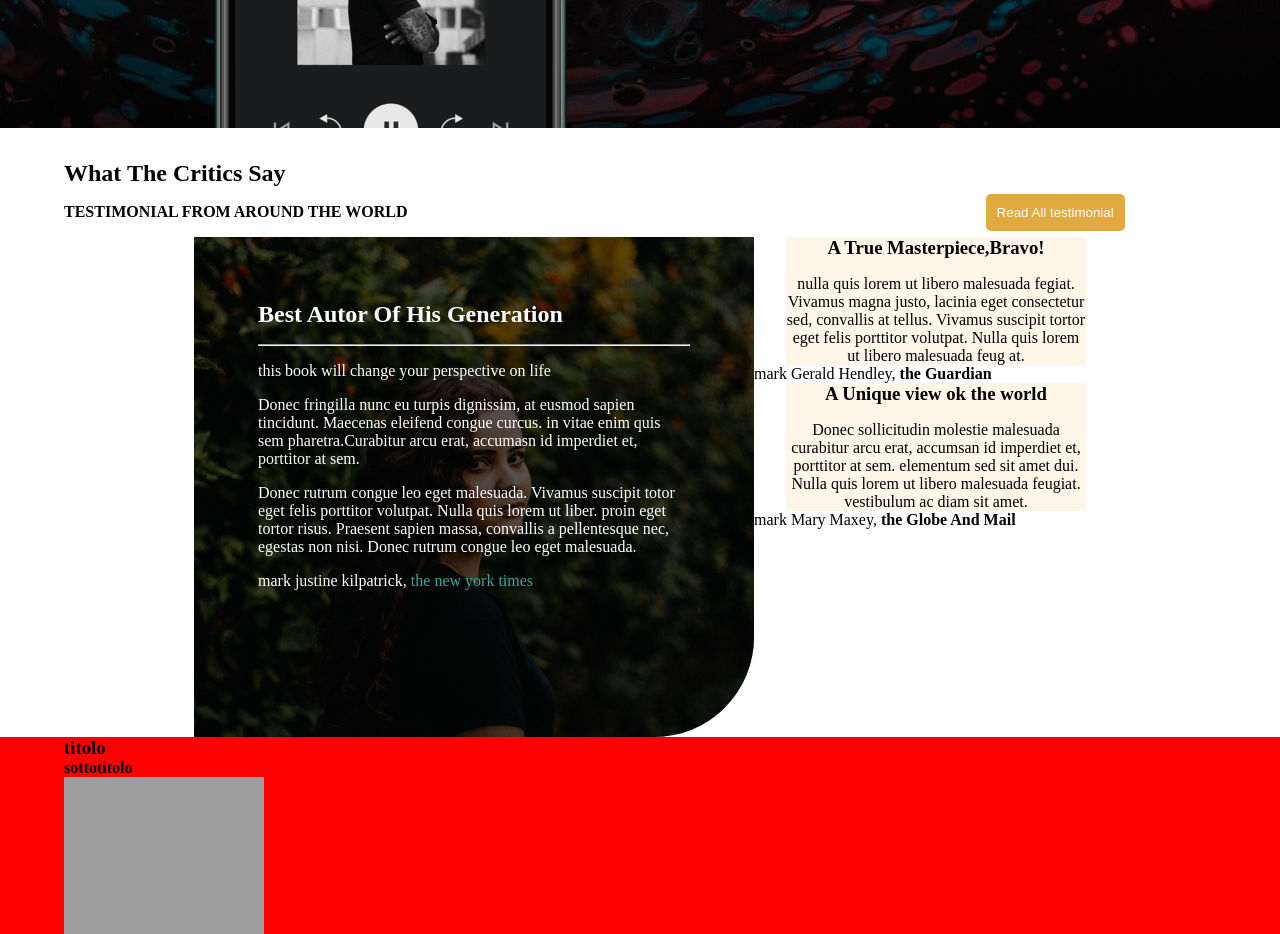
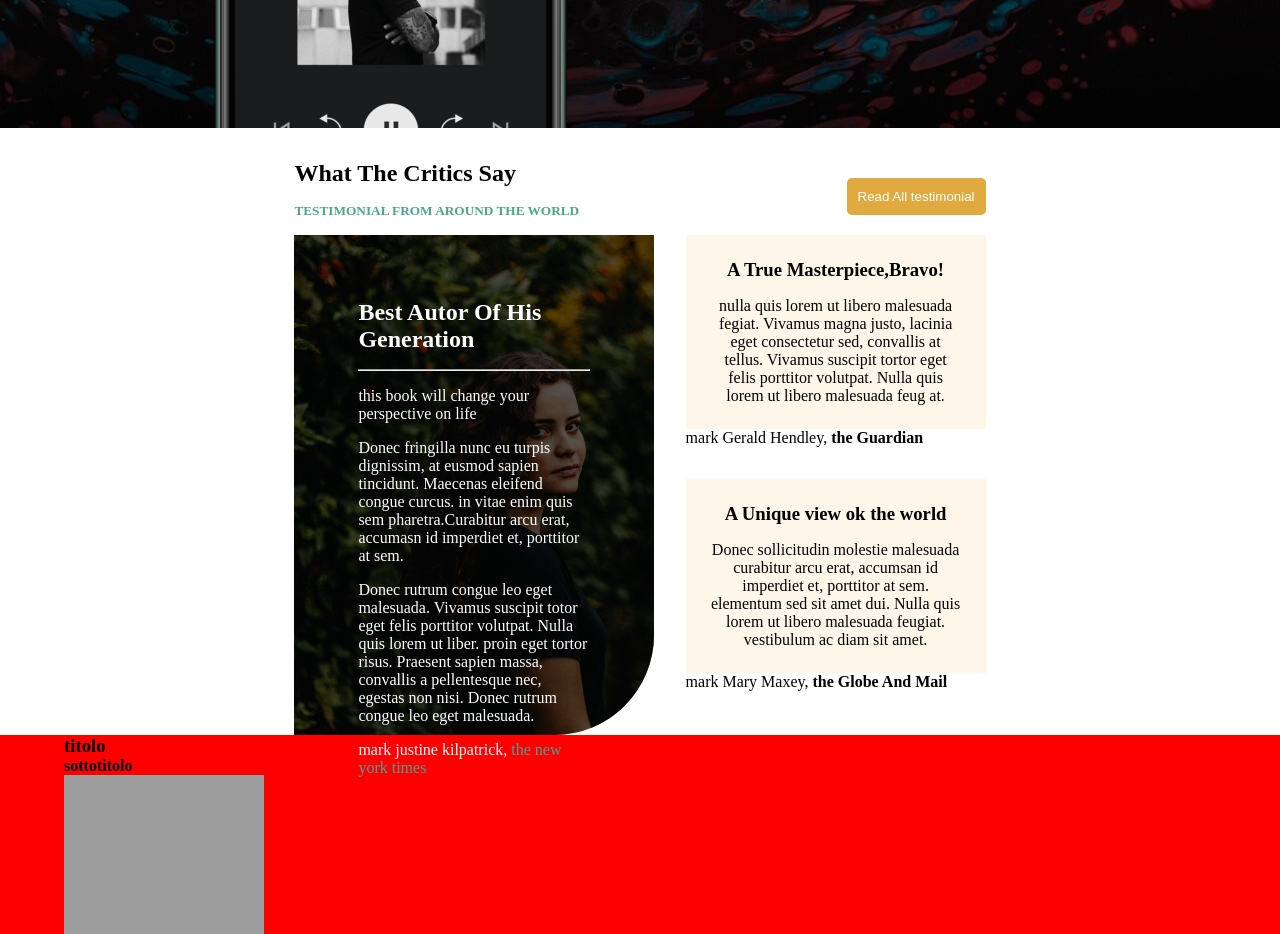
Before and after one commit to sidra1991/proj-html-vuejs, a Vue app: page / in a window 1280 px wide. Shown: the part 1320-2254 px from the top of the page. Built offline with nearby package versions, Linux system fonts and the light colour scheme; grey boxes are pictures that could not be loaded.

Commit message:
andiamo agli eventi

```diff
--- a/src/components/testimonialWorld.vue
+++ b/src/components/testimonialWorld.vue
@@ -1,13 +1,13 @@
 <template>
   <section>
+  <div class="position-testimonial" >
     <div>
       <div class="title-testimonial" >
         <h2>What The Critics Say</h2>
-      <h4>TESTIMONIAL FROM AROUND THE WORLD</h4>
+        <h5>TESTIMONIAL FROM AROUND THE WORLD</h5>
       </div>
       <button class="btn-testimonial" >Read All testimonial</button>
     </div>
-  <div>
     <!--card-->
     <div class="testimonial-container" >
       <div class="bg-card " >
@@ -21,16 +21,18 @@
         </div>
       </div>
       <div>
+        <div class="square-container-testimonial" >
           <div class="square-pink" >
             <h3>A True Masterpiece,Bravo!</h3>
             <p>nulla quis lorem ut libero malesuada fegiat. Vivamus magna justo, lacinia eget consectetur sed, convallis at tellus. Vivamus suscipit tortor eget felis porttitor volutpat. Nulla quis lorem ut libero malesuada feug at.</p>
           </div>
-        <span>mark Gerald Hendley, <strong>the Guardian</strong></span>
+          <span class="extra-pink-square" >mark Gerald Hendley, <strong>the Guardian</strong></span>
           <div class="square-pink" >
             <h3>A Unique view ok the world</h3>
             <p>Donec sollicitudin molestie malesuada curabitur arcu erat, accumsan id imperdiet et, porttitor at sem. elementum sed sit amet dui. Nulla quis lorem ut libero malesuada feugiat. vestibulum ac diam sit amet.</p>
           </div>
-        <span>mark Mary Maxey, <strong>the Globe And Mail</strong></span>
+          <span class="extra-pink-square" >mark Mary Maxey, <strong>the Globe And Mail</strong></span>
+        </div>
       </div>
     </div>
   </div>
@@ -44,19 +46,42 @@ export default {
 </script>
 
 <style scoped lang="scss" >
+
+  .position-testimonial{
+    width: 60%;
+    margin-left: 20%;
+    position: relative;
+  }
+
   .title-testimonial{
-    width: 80%;
     display: inline-block;
     margin-top:2rem;
     margin-bottom: 1rem;
+    width: 50%;
+  }
+
+  .square-container-testimonial{
+    margin-left: 2rem;
+  }
+
+  h5{
+    color:#49a987;
   }
 
   .testimonial-container{
     display:flex;
-    justify-content: center;
+    justify-content: space-between;
+  }
+
+  .extra-pink-square{
+    padding-bottom:2rem;
+    display: inline-block;
   }
 
   .btn-testimonial{
+    position: absolute;
+    top: 50px;
+    right: 0;
     background-color: var(--anzac);
     border: 1px solid transparent;
     color: white;
@@ -88,7 +113,7 @@ export default {
     background-color:#fef7e9;
     width: 300px;
     text-align: center;
-    margin-left: 2rem;
+    padding: 1.5rem;
   }
 
   .bg-card{
```
Lines whose indentation alone changed are shown as unchanged.
